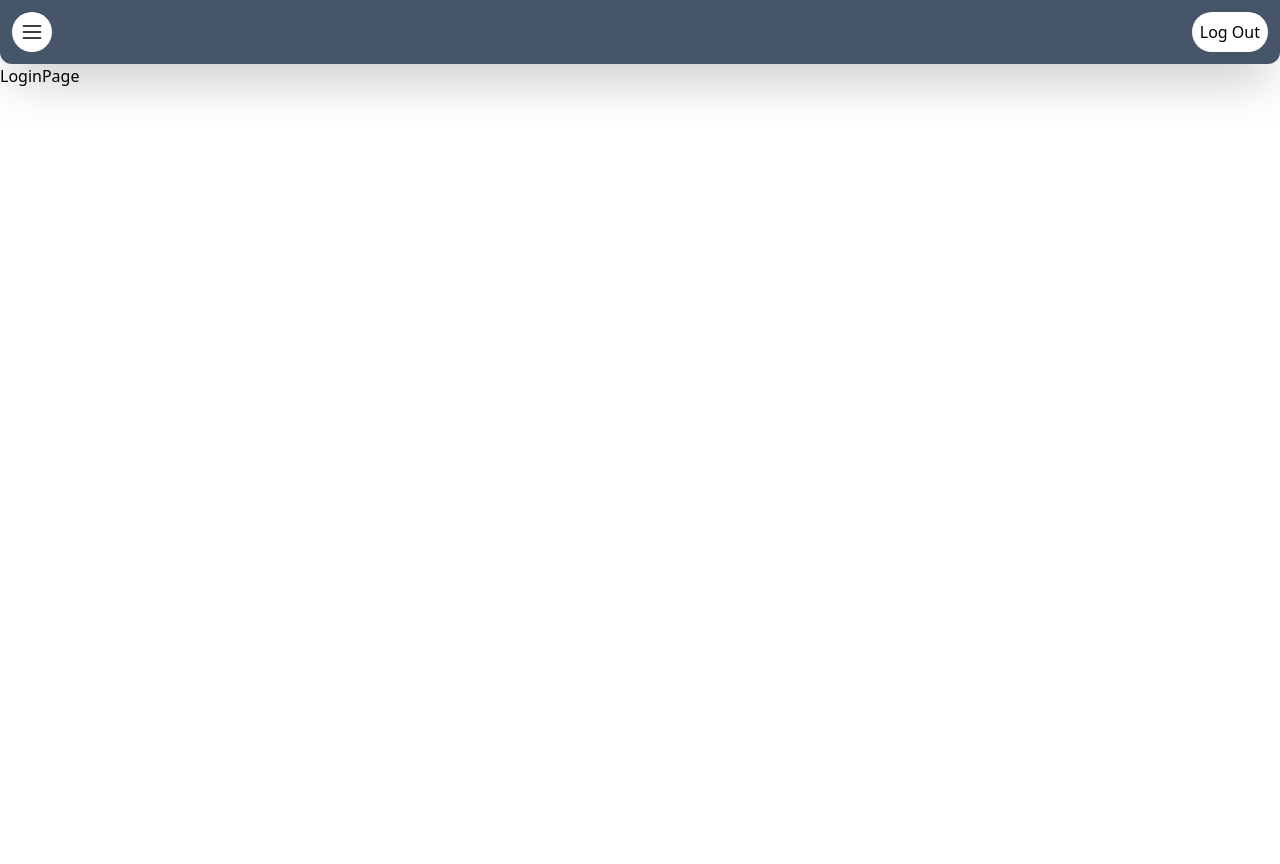
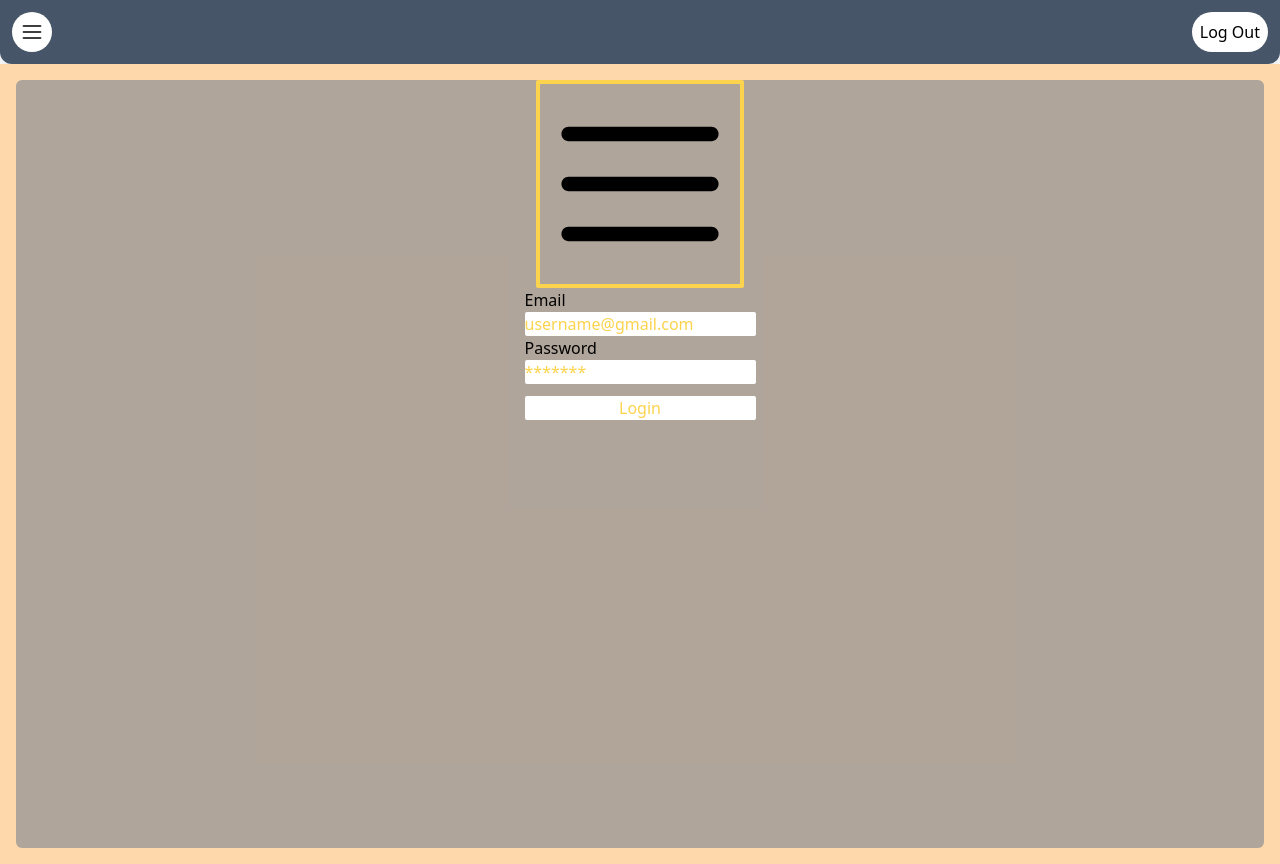
Before and after one commit to IM2-Project-Hermes/helper_portal, a Next.js app: page / in a window 1280 px wide. Before the commit the page ends 800 px from the top, so only its background shows below. Built offline with nearby package versions, Linux system fonts and the light colour scheme.

Commit message:
feature: component for form text input added. Placeholder Login Page added

```diff
--- a/src/app/page.tsx
+++ b/src/app/page.tsx
@@ -1,9 +1,32 @@
-import React from 'react'
+import Image from "next/image";
+import burger from "../../public/burger-menu.svg";
+import { FC, ReactNode } from "react";
+import { FormTextInput } from "@/components/FormInput";
 
 const LoginPage = () => {
   return (
-    <div>LoginPage</div>
-  )
-}
+    <div className="w-screen h-screen bg-orange-200 p-4">
+      <div className="flex flex-col items-center bg-slate-500 bg-opacity-50 w-full h-full rounded-md">
+        <div className="border-4 border-amber-300 rounded-sm">
+          <Image src={burger} alt="test" width={200} height={200} />
+        </div>
+        <form className="flex flex-col mx-4" action="">
+          <FormTextInput label="email" placeholder="username@gmail.com">
+            Email
+          </FormTextInput>
+          <FormTextInput label="password" placeholder="*******">
+            Password
+          </FormTextInput>
+          <button
+            className="text-amber-300 bg-white rounded-sm mt-3"
+            type="submit"
+          >
+            Login
+          </button>
+        </form>
+      </div>
+    </div>
+  );
+};
 
-export default LoginPage
+export default LoginPage;
--- /dev/null
+++ b/src/components/FormInput.tsx
@@ -0,0 +1,26 @@
+import { FC, ReactNode } from "react";
+
+interface FormProps {
+  label: string;
+  children: ReactNode;
+  placeholder: string;
+}
+
+export const FormTextInput: FC<FormProps> = ({
+  label,
+  children,
+  placeholder,
+}) => {
+  return (
+    <>
+      <label htmlFor={label}>{children}</label>
+      <input
+        className="rounded-sm placeholder-amber-300"
+        type="text"
+        id={label}
+        name={label}
+        placeholder={placeholder}
+      />
+    </>
+  );
+};
```
